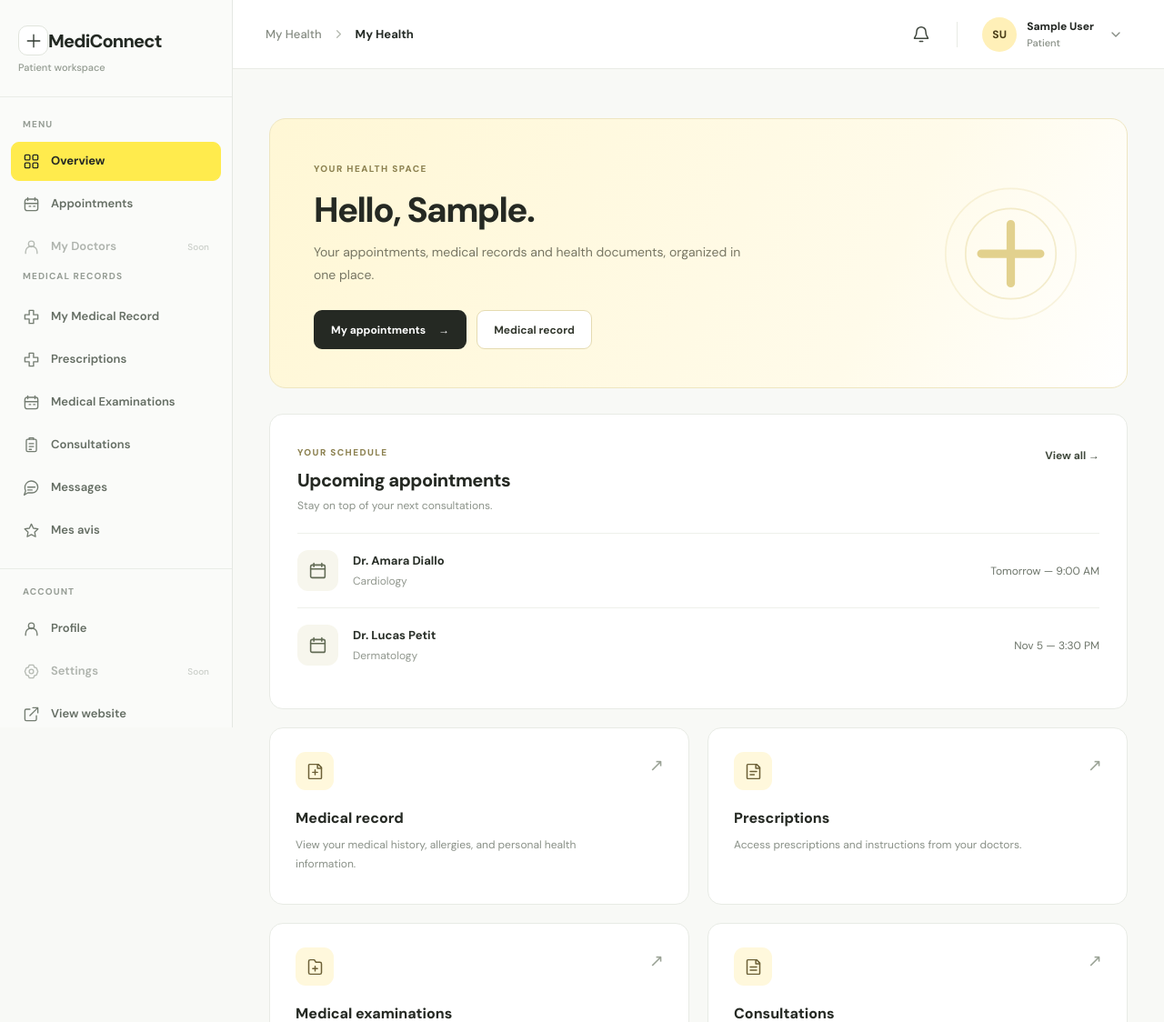
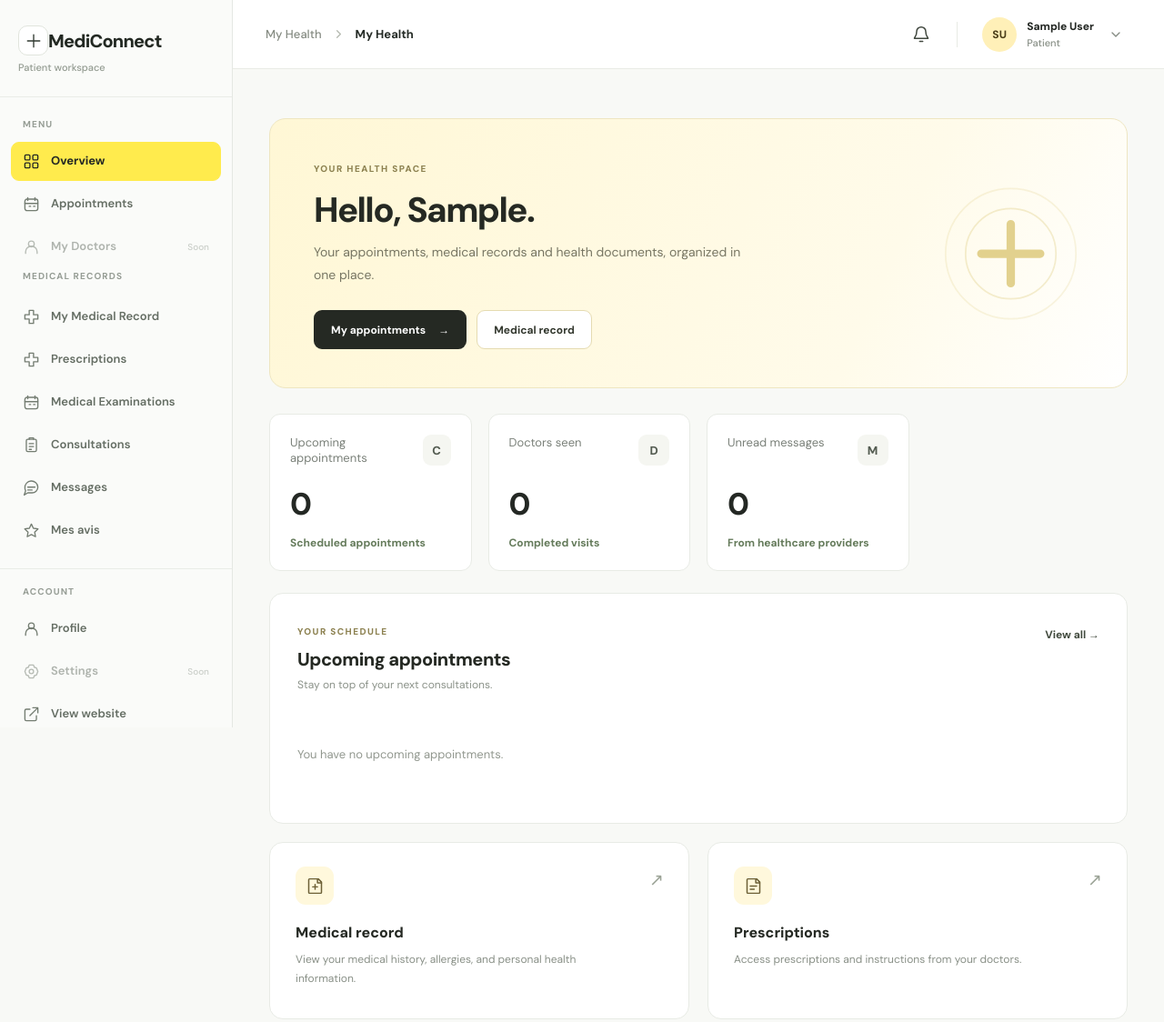
Before and after one commit to zied3332/MediConnect, a Django app: page /dashboard/patient/ in a window 1280 px wide. Shown: the top 1124 px of the page at 91% size. Run offline with Django 5.2, Linux system fonts and the light colour scheme; the visitor is signed in with stand-in values (Sample User, id 1); data comes from the database, SQL or seed files in the repository; data that the repository does not hold is empty; parts of the project's set-up code (start-up, migrations or seed data) failed here and were passed over.

Commit message:
feat: connect patient dashboard to real database data

```diff
--- a/dashboard/views.py
+++ b/dashboard/views.py
@@ -11,6 +11,7 @@ from django.utils import timezone
 
 from accounts.models import User
 from appointments.models import Appointment
+from consultations.models import Message
 from core.models import Availability, Specialty
 
 from .forms import AvailabilityForm, DoctorAvailabilityForm, SpecialtyForm
@@ -399,7 +400,6 @@ def admin_specialties(request):
             )
 
             return redirect("dashboard:admin_specialties")
-
     else:
         form = SpecialtyForm()
 
@@ -565,7 +565,6 @@ def doctor_availability(request):
             )
 
             return redirect("dashboard:doctor_availability")
-
     else:
         form = DoctorAvailabilityForm(
             doctor=request.user
@@ -612,7 +611,6 @@ def edit_doctor_availability(request, slot_id):
             )
 
             return redirect("dashboard:doctor_availability")
-
     else:
         form = DoctorAvailabilityForm(
             instance=slot,
@@ -686,7 +684,6 @@ def doctor_overview(request):
         doctor=doctor
     )
 
-    # Appointments scheduled for today, excluding cancelled/rejected.
     today_appointments = (
         appointments.filter(start__date=today)
         .exclude(status__in=["cancelled", "rejected"])
@@ -694,7 +691,6 @@ def doctor_overview(request):
         .order_by("start")
     )
 
-    # Next upcoming appointment.
     next_appointment = (
         appointments.filter(start__gte=now)
         .exclude(
@@ -709,14 +705,12 @@ def doctor_overview(request):
         .first()
     )
 
-    # Unique patients associated with this doctor.
     total_patients = (
         appointments.values("patient_id")
         .distinct()
         .count()
     )
 
-    # Patients whose first appointment was within the past week.
     week_start = now - timedelta(days=7)
 
     first_appointments = (
@@ -730,17 +724,14 @@ def doctor_overview(request):
         if item["first_visit"] >= week_start
     )
 
-    # Pending appointments.
     pending_count = appointments.filter(
         status="pending"
     ).count()
 
-    # Completed consultations.
     completed_count = appointments.filter(
         status="completed"
     ).count()
 
-    # Today's appointment list.
     appointment_list = []
 
     for appt in today_appointments:
@@ -775,7 +766,6 @@ def doctor_overview(request):
         "page_title": "My Dashboard",
         "dashboard_role": "doctor",
         "active_nav": "overview",
-
         "stats": [
             {
                 "label": "Today's appointments",
@@ -802,7 +792,6 @@ def doctor_overview(request):
                 "icon": "✓",
             },
         ],
-
         "upcoming_appointments": appointment_list,
     }
 
@@ -814,11 +803,76 @@ def doctor_overview(request):
 
 
 # ============================================================
-# PATIENT — DASHBOARD
+# PATIENT — DASHBOARD (REAL POSTGRESQL DATA)
 # ============================================================
 
 @role_required("patient")
 def patient_overview(request):
+    """Display real appointments, doctors and unread messages."""
+
+    patient = request.user
+    now = timezone.now()
+
+    appointments = Appointment.objects.filter(
+        patient=patient
+    )
+
+    upcoming = (
+        appointments.filter(
+            start__gte=now,
+            status__in=["pending", "confirmed"],
+        )
+        .select_related("doctor", "doctor__main_specialty")
+        .order_by("start")
+    )
+
+    upcoming_count = upcoming.count()
+
+    doctors_seen = (
+        appointments.filter(status="completed")
+        .values("doctor_id")
+        .distinct()
+        .count()
+    )
+
+    unread_messages = (
+        Message.objects.filter(
+            consultation__appointment__patient=patient,
+            lu=False,
+        )
+        .exclude(auteur=patient)
+        .count()
+    )
+
+    upcoming_list = []
+
+    for appt in upcoming[:5]:
+        doctor = appt.doctor
+        doctor_name = (
+            doctor.get_full_name()
+            or doctor.username
+        )
+
+        specialty = getattr(
+            doctor,
+            "main_specialty",
+            None,
+        )
+
+        upcoming_list.append({
+            "doctor": f"Dr. {doctor_name}",
+            "specialty": (
+                specialty.name
+                if specialty
+                else "General medicine"
+            ),
+            "date": timezone.localtime(
+                appt.start
+            ).strftime("%b %d, %Y - %I:%M %p"),
+            "status": appt.get_status_display(),
+            "mode": appt.get_mode_display(),
+        })
+
     context = {
         "page_title": "My Health",
         "dashboard_role": "patient",
@@ -826,41 +880,27 @@ def patient_overview(request):
         "stats": [
             {
                 "label": "Upcoming appointments",
-                "value": "2",
-                "change": "Next: Tomorrow",
+                "value": upcoming_count,
+                "change": "Scheduled appointments",
                 "icon": "C",
             },
             {
                 "label": "Doctors seen",
-                "value": "4",
-                "change": "Since joining",
+                "value": doctors_seen,
+                "change": "Completed visits",
                 "icon": "D",
             },
             {
-                "label": "Prescriptions",
-                "value": "3",
-                "change": "1 renewal due",
-                "icon": "Rx",
-            },
-            {
-                "label": "Messages",
-                "value": "1",
-                "change": "Unread",
-                "icon": "✉",
+                "label": "Unread messages",
+                "value": unread_messages,
+                "change": "From healthcare providers",
+                "icon": "M",
             },
         ],
-        "upcoming_appointments": [
-            {
-                "doctor": "Dr. Amara Diallo",
-                "specialty": "Cardiology",
-                "date": "Tomorrow — 9:00 AM",
-            },
-            {
-                "doctor": "Dr. Lucas Petit",
-                "specialty": "Dermatology",
-                "date": "Nov 5 — 3:30 PM",
-            },
-        ],
+        "upcoming_appointments": upcoming_list,
+        "upcoming_count": upcoming_count,
+        "doctors_seen": doctors_seen,
+        "unread_messages": unread_messages,
     }
 
     return render(
--- a/templates/dashboard/patient/overview.html
+++ b/templates/dashboard/patient/overview.html
@@ -9,16 +9,12 @@
 
 <div class="patient-home">
 
-    <!-- Welcome section -->
+    <!-- Welcome -->
     <section class="patient-welcome">
         <div class="patient-welcome-content">
-            <span class="patient-eyebrow">
-                YOUR HEALTH SPACE
-            </span>
+            <span class="patient-eyebrow">YOUR HEALTH SPACE</span>
 
-            <h1>
-                Hello, {{ request.user.first_name|default:"there" }}.
-            </h1>
+            <h1>Hello, {{ request.user.first_name|default:"there" }}.</h1>
 
             <p>
                 Your appointments, medical records and health documents,
@@ -42,20 +38,33 @@
         <div class="patient-welcome-decoration" aria-hidden="true">
             <svg viewBox="0 0 160 160" fill="none">
                 <circle cx="80" cy="80" r="62"
-                        stroke="currentColor"
-                        stroke-width="1.5" opacity=".25"/>
+                        stroke="currentColor" stroke-width="1.5"
+                        opacity=".25"/>
                 <circle cx="80" cy="80" r="43"
-                        stroke="currentColor"
-                        stroke-width="1.5" opacity=".4"/>
+                        stroke="currentColor" stroke-width="1.5"
+                        opacity=".4"/>
                 <path d="M80 52v56M52 80h56"
-                      stroke="currentColor"
-                      stroke-width="8"
+                      stroke="currentColor" stroke-width="8"
                       stroke-linecap="round"/>
             </svg>
         </div>
     </section>
 
-    <!-- Main dashboard -->
+    <!-- Real patient statistics -->
+    <div class="mc-stats-grid" style="margin: 24px 0;">
+        {% for stat in stats %}
+        <article class="mc-stat-card">
+            <div class="mc-stat-top">
+                <span class="mc-stat-label">{{ stat.label }}</span>
+                <span class="mc-stat-icon">{{ stat.icon }}</span>
+            </div>
+
+            <div class="mc-stat-value">{{ stat.value }}</div>
+            <div class="mc-stat-change">{{ stat.change }}</div>
+        </article>
+        {% endfor %}
+    </div>
+
     <div class="patient-home-grid">
 
         <!-- Upcoming appointments -->
@@ -89,7 +98,11 @@
 
                 <div class="patient-appointment-details">
                     <strong>{{ appt.doctor }}</strong>
-                        <span>{{ appt.specialty }}</span>
+                    <span>
+                        {{ appt.specialty }} ·
+                        {{ appt.mode }} ·
+                        {{ appt.status }}
+                    </span>
                 </div>
 
                 <div class="patient-appointment-date">
```
Lines whose indentation alone changed are shown as unchanged.
